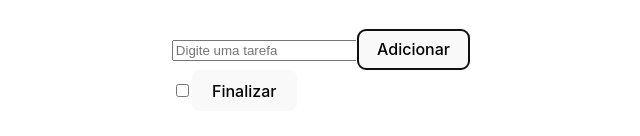
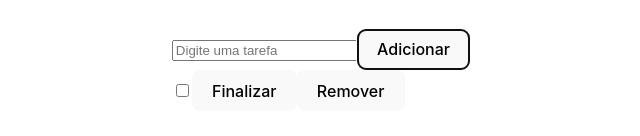
Before and after one commit to camilartigas/modulo01Semana09, a React (Vite) app: page / in a window 1280 px wide. Both pictures are taken after a click on the button "Adicionar". Shown: the part 330-466 px from the top of the page, without its empty margins (319-959 px from the left). Built offline with nearby package versions, Linux system fonts and the light colour scheme.

Commit message:
exercicio07

```diff
--- a/src/App.jsx
+++ b/src/App.jsx
@@ -18,11 +18,16 @@
     setListaTarefas([...listaTarefas, novaTarefa])
   }
 
+  const removerTarefa = (id) => {
+    const novaLista = listaTarefas.filter(item => item.id != id)
+    setListaTarefas(novaLista)
+  }
+
 
   return (
     <>
       <CardAdicionar adicionarTarefa={adicionarTarefa}/>
-      <div>{listaTarefas.map(tarefa => (<ListItem key={tarefa.id} textoTarefa={tarefa.textoTarefa} finalizada={tarefa.finalizada} />))}</div>
+      <div>{listaTarefas.map(tarefa => (<ListItem key={tarefa.id} id={tarefa.id} removerTarefa={removerTarefa} textoTarefa={tarefa.textoTarefa} finalizada={tarefa.finalizada} />))}</div>
     </>
   )
 }
--- a/src/components/ListItem/index.jsx
+++ b/src/components/ListItem/index.jsx
@@ -11,6 +11,7 @@
       <input type="checkbox" checked={finalizada} />
       <h3 className={finalizada && 'marca-finalizado'}>{props.textoTarefa}</h3>
       <button onClick={()=>setFinalizada(!finalizada)}>Finalizar</button>
+      <button onClick={() => props.removerTarefa(props.id)}>Remover</button>
     </div>
   )
 }
```
